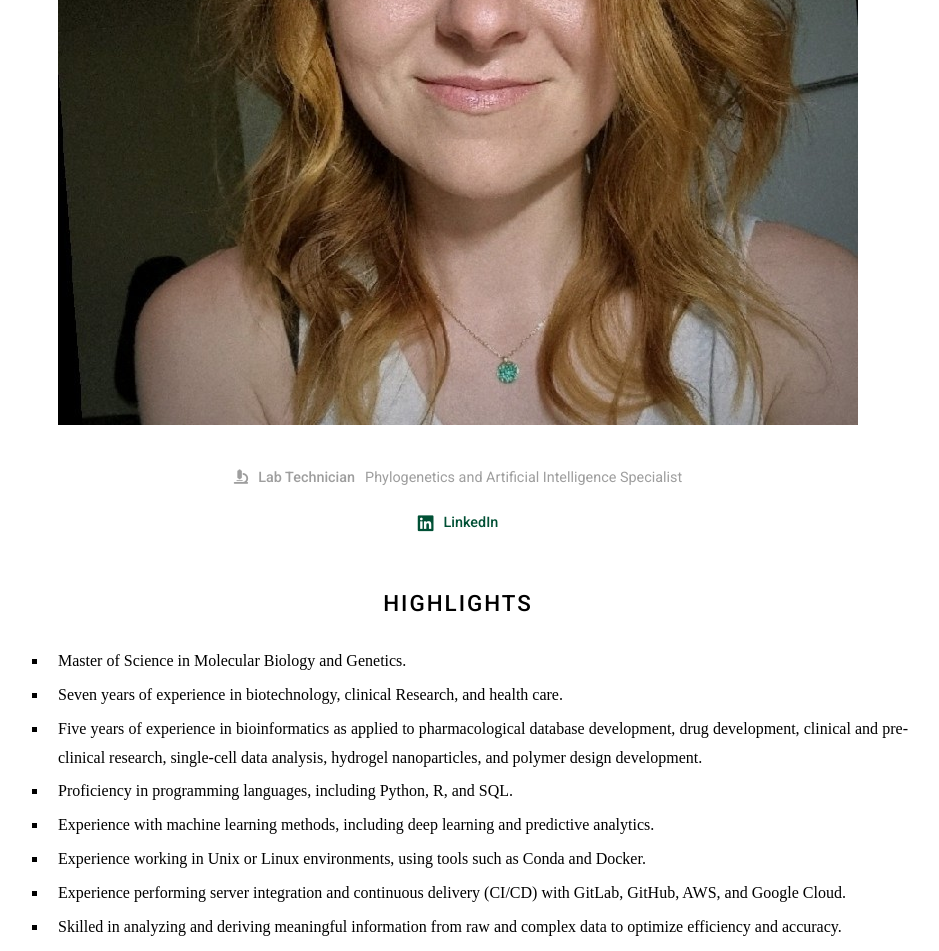
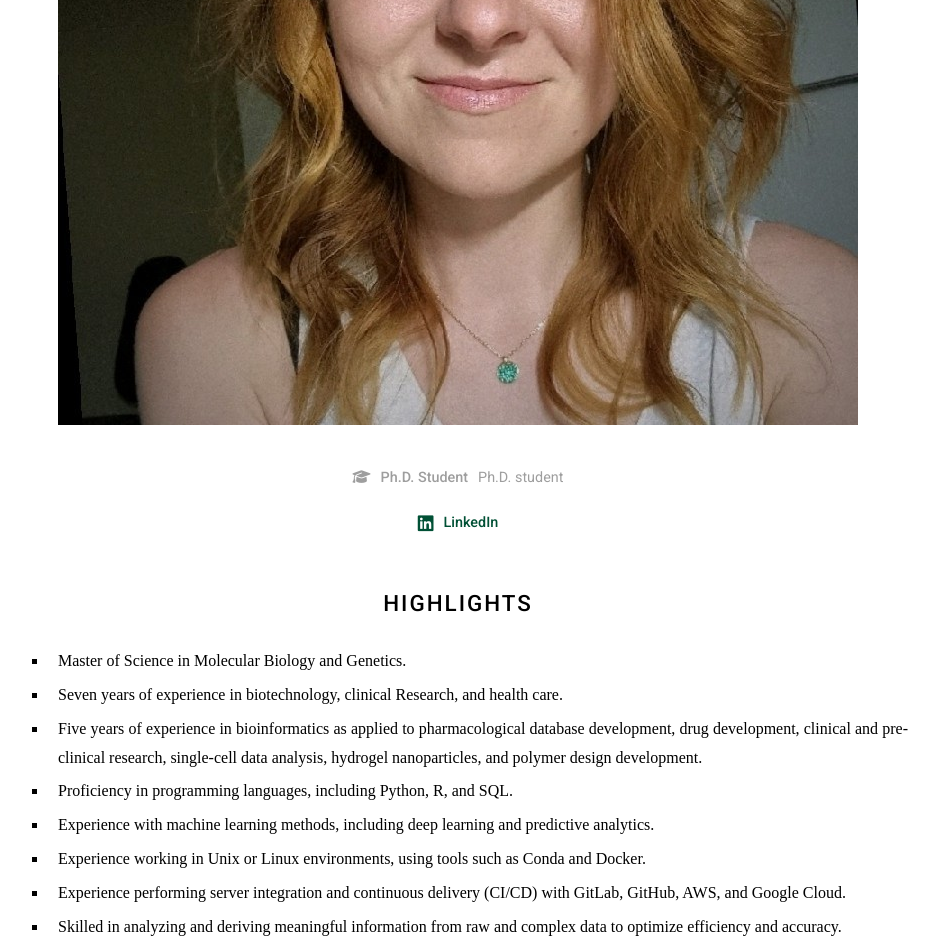
Before and after one commit to machadodj/machadodj.github.io, a Jekyll site: the page built from _members/Anastasiia_Duchenko.md, in a window 1280 px wide. Shown: the part 632-1583 px from the top of the page, without its empty margins (182-1121 px from the left). Built offline with Jekyll 4.4.1, drawn with Linux system fonts in a browser that asks for light colours; nearby versions of some CDN libraries; some web fonts are replaced.

Commit message:
Update Anastasiia_Duchenko.md

```diff
--- a/_members/Anastasiia_Duchenko.md
+++ b/_members/Anastasiia_Duchenko.md
@@ -1,8 +1,8 @@
 ---
 name: Anastasiia Duchenko (she/her)
 image: headshots/AnastasiiaDuchenko.jpg
-description: Phylogenetics and Artificial Intelligence Specialist
-role: tech
+description: Ph.D. student
+role: phd
 aliases:
   - Anastasiia Duchenko
   - A. Duchenko
```
